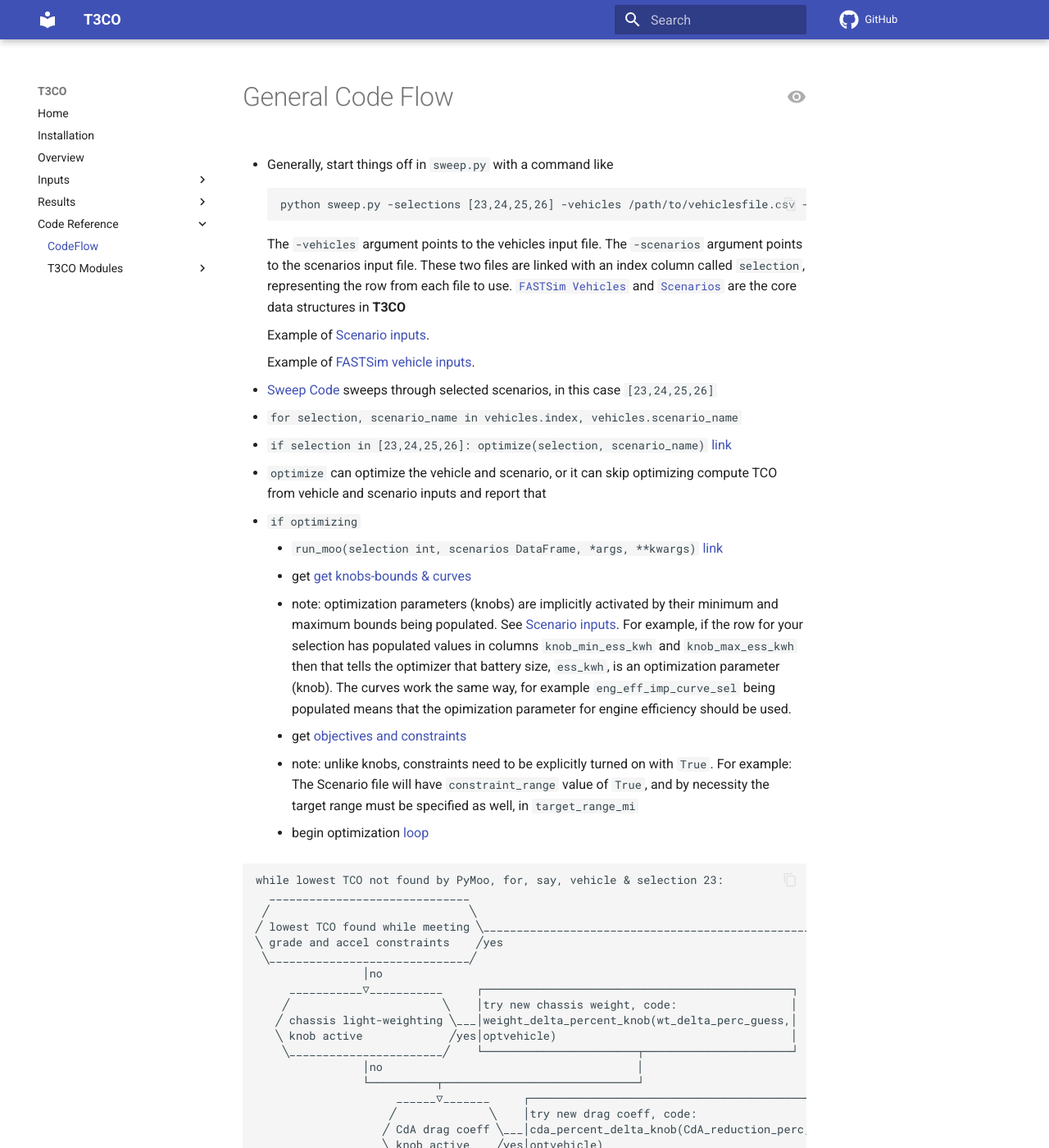
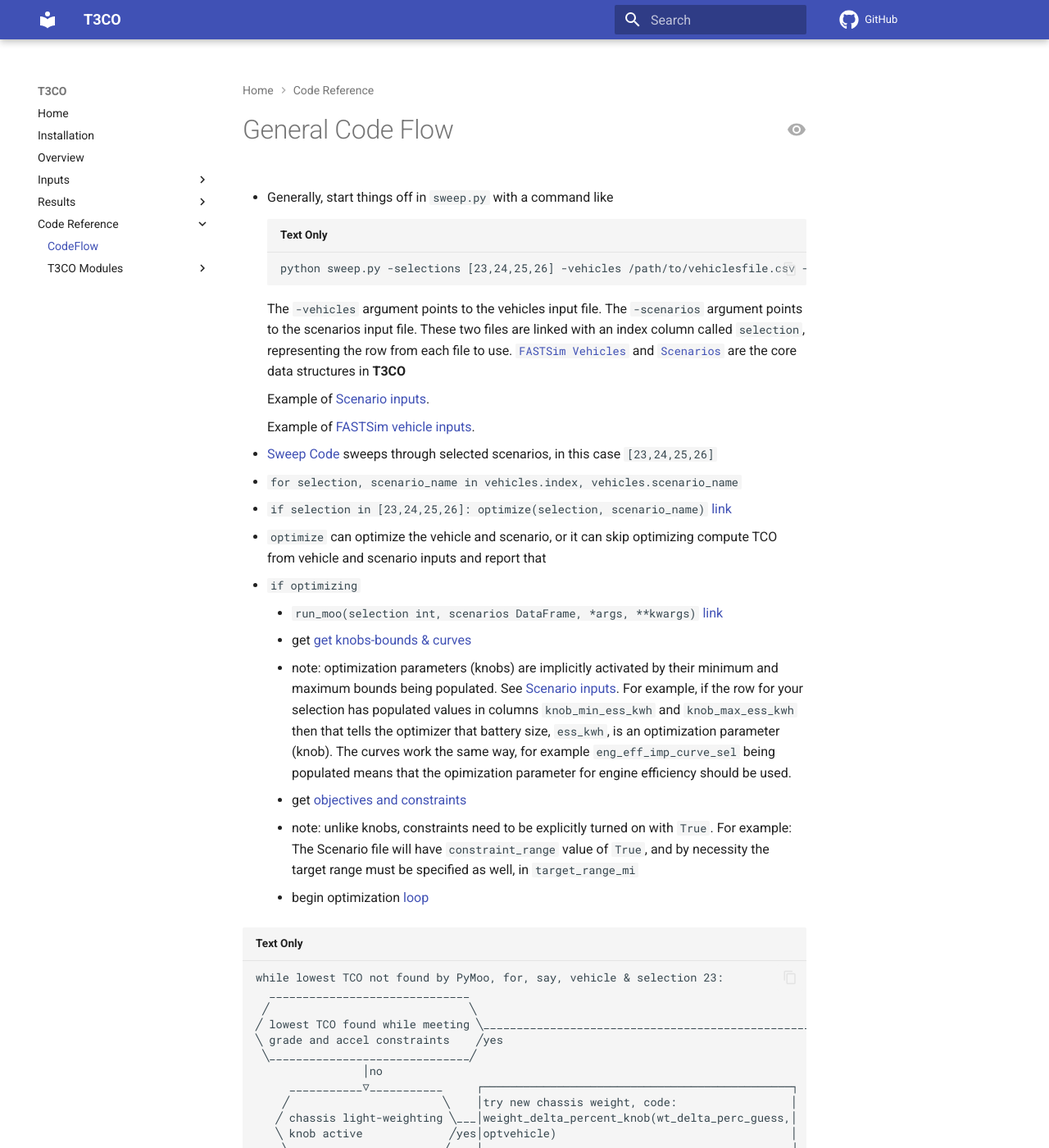
Before and after one commit to NREL/T3CO, an MkDocs documentation site: the page built from docs/CodeFlow.md, in a window 1280 px wide and 1400 px high. Shown: the whole window at 82% size. Built offline with MkDocs 1.6.1 and Material for MkDocs 9.7.7, drawn with Linux system fonts in a browser that asks for light colours; comment, search, counter and statistics services are not loaded.

```diff
--- a/mkdocs.yml
+++ b/mkdocs.yml
@@ -16,9 +16,12 @@
       anchor_linenums: true
       line_spans: __span
       pygments_lang_class: true
+      use_pygments: true
+      auto_title: true
   - pymdownx.inlinehilite
   - pymdownx.snippets
   - pymdownx.superfences
+
 
 theme:
   name: material
@@ -32,6 +35,9 @@
     - content.action.view
     - search.suggest
     - content.code.copy
+    - navigation.path
+    - content.tooltips
+
 
   icon:
     repo: fontawesome/brands/github
--- a/requirements.txt
+++ b/requirements.txt
@@ -1,7 +1,4 @@
 pymoo==0.6.1
-mkdocs
-mkdocstrings
-mkdocstrings-python
 numpy==1.24.1
 scipy==1.10.1
 pandas==2.0.3
```
Also changed, not shown: 1 other file.
